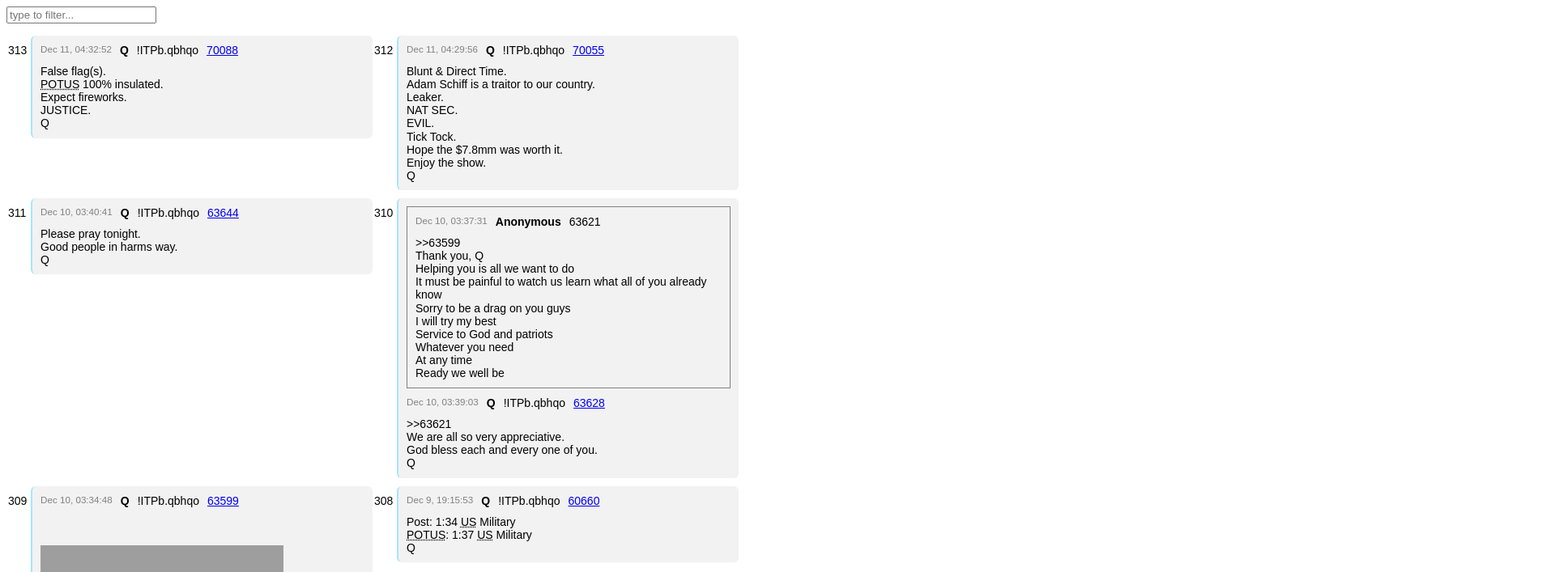
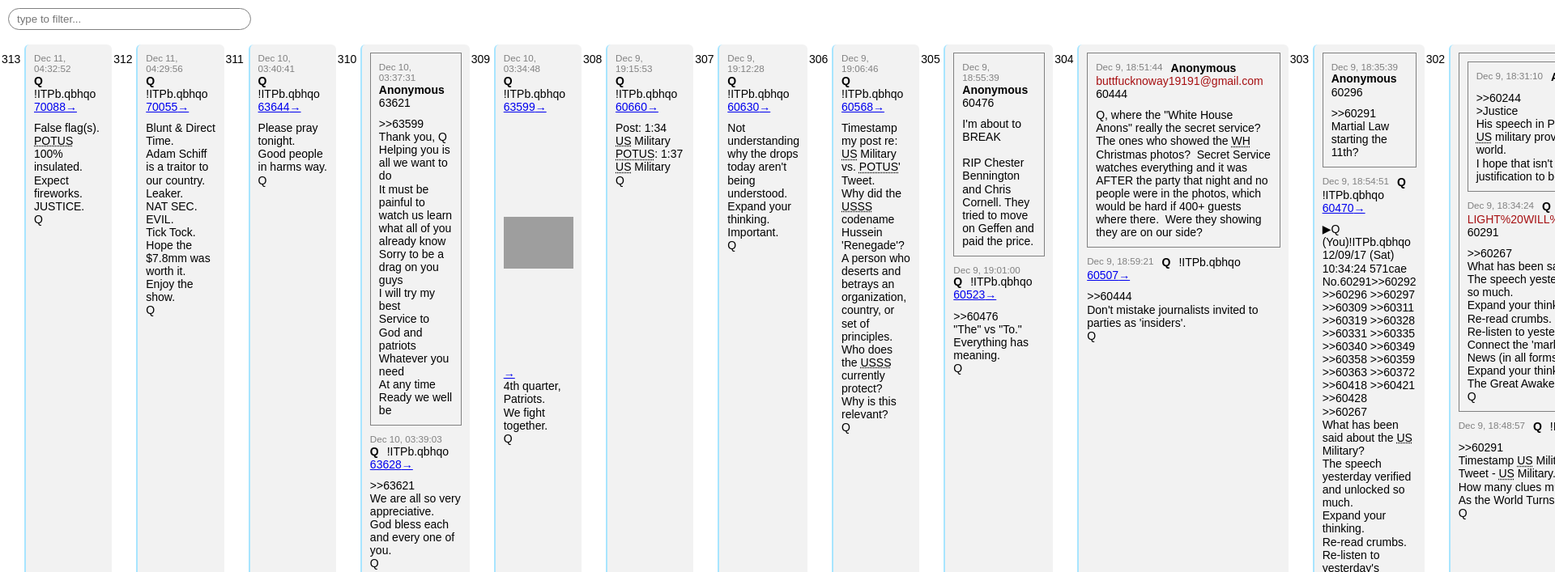
Before and after one commit to QCodefag/QCodefag.github.io, a plain HTML site: page index.html in a window 1280 px wide. Shown: the top 707 px of the page at 81% size, 1920 px wide, since content can reach past the window. Drawn offline with Linux system fonts and the light colour scheme; grey boxes are pictures that could not be loaded.

Commit message:
Update styles.css

```diff
--- a/styles.css
+++ b/styles.css
@@ -4,12 +4,46 @@ html {
   line-height: 1.15;
   font-size: 14px;
 }
+body {
+  margin: 0;
+  height: 100vh;
+  width: 100vw;
+  overflow: hidden;
+}
+body>header {
+  height: 30px;
+  padding: 10px;
+  z-index: 10;
+  background-color: white;
+}
+body>header input[type=search] {
+  padding: 5px 10px;
+  border-radius: 100px;
+  border: 1px solid grey;
+  min-width: 300px;
+}
+main {
+  display: flex;
+}
 
-main {
+section {
+  overflow-y: auto;
+  height: calc(100vh - 50px);
   display: flex;
   flex-direction: row;
   flex-wrap: wrap;
   align-items: flex-start;
+  width: calc(100% - 400px);
+  justify-content: space-around;
+}
+
+aside {
+  width: 400px;
+  background-color: aliceblue;
+  overflow-y: auto;
+  height: calc(100vh - 50px);
+  padding: 10px;
+  box-sizing: border-box;
 }
 
 article {
@@ -20,10 +54,16 @@ article {
   margin: 5px 0 5px 30px;
   width: 400px;
 }
+article.selected {
+  background-color: hsl(180, 44%, 89%);
+}
 
 .text {
   max-width: 100%;
   white-space: pre-wrap;
+}
+a[target=_blank]::after {
+  content: '→';
 }
 
 time {
@@ -69,12 +109,12 @@ img.contain {
 .deleted {
   background-color: hsl(0, 50%, 85%);
 }
-header {
+article header {
   margin-bottom: 10px;
   display: flex;
   flex-wrap: wrap;
 }
-header>*{
+article header>*{
   margin-right: 10px;
   display: inline-block;
 }
```
